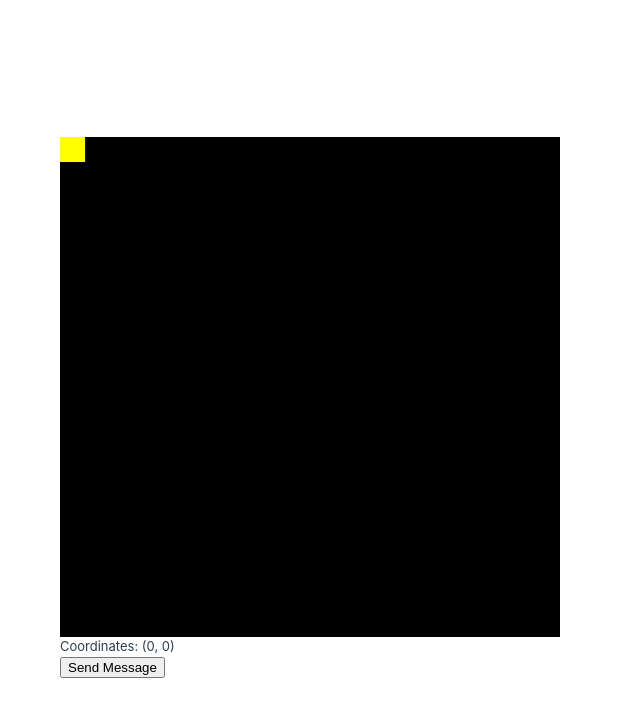
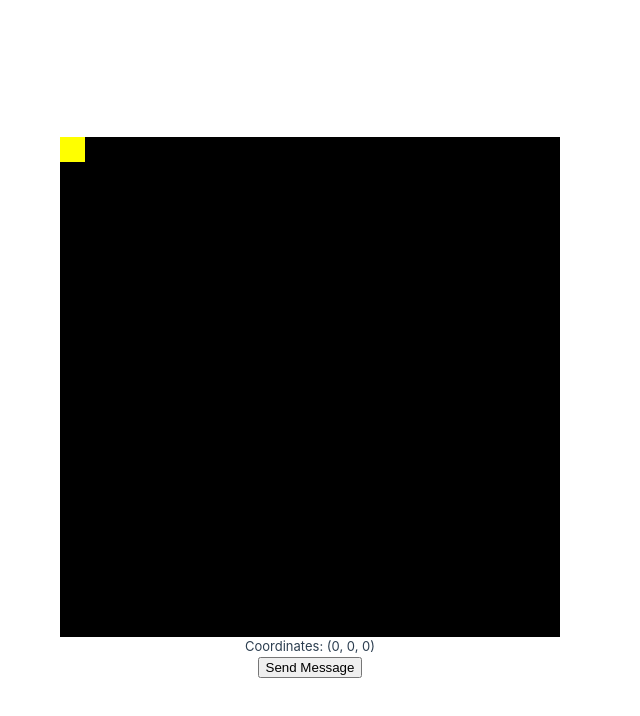
Before and after one commit to Ararabots-UFMS/ssl-gui, a Vue app: page / in a window 1280 px wide. Shown: the top 716 px of the page, without its empty margins (0-640 px from the left). Built offline with nearby package versions, Linux system fonts and the light colour scheme; no server answers.

Commit message:
feat: added robot rotation

```diff
--- a/src/App.vue
+++ b/src/App.vue
@@ -5,6 +5,7 @@ import field from './components/field.vue'
 </script>
 
 <template>
+
   <header>
     <div class="wrapper">
       <field/>
--- a/src/components/field.vue
+++ b/src/components/field.vue
@@ -1,11 +1,6 @@
 <script>
 import {position} from '@/socket'
 import {socket} from '@/socket'
-
-
-const msg = "POR FAVOR FUNCIONA VEI"
-console.log(msg);
-socket.emit('message', msg)
 
 export default {
   data() {
@@ -24,19 +19,27 @@ export default {
 </script>
 
 <template>
+    <div class="conteudo">
         <div class="field">
-        <div class="robot" :style="{top: position.y+'px', left: position.x+'px' }">
+            <div class="robot" :style="{top: position.y+'px', left: position.x+'px', transform: 'rotate('+position.angle+'rad)'}">
             </div>
         </div>
 
         <div class="texto">
-        Coordinates: ({{position.x}}, {{position.y}})
+            Coordinates: ({{position.x}}, {{position.y}}, {{ position.angle }})
         </div>
 
         <button @click="sendMessage">Send Message</button>
+    </div>
 </template>
 
 <style>
+    .conteudo {
+        display: flex;
+        flex-direction: column;
+        align-items: center;
+    }
+
     .field {
         width: 500px;
         height: 500px;
--- a/src/socket.js
+++ b/src/socket.js
@@ -3,7 +3,8 @@ import { io } from "socket.io-client";
 
 export const position = reactive({
   x: 0,
-  y: 0
+  y: 0,
+  angle: 0,
 });
 
 const URL = "http://localhost:5000";
@@ -19,6 +20,7 @@ socket.on("disconnect", () => {
 });
 
 socket.on("position", (event) => {
-    position.x = event.x;
-    position.y = event.y;
+    position.y = event.y.toFixed(2);
+    position.x = event.x.toFixed(2);
+    position.angle = event.angle.toFixed(2);
 });
```
Lines whose indentation alone changed are shown as unchanged.
